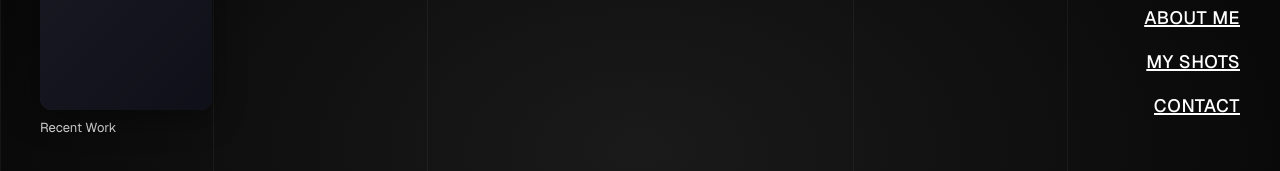
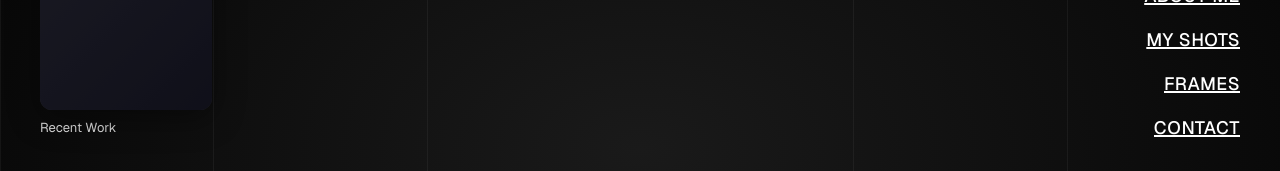
Before and after one commit to shravanbompalli/my-portfolio, a React (Vite) app: page / in a window 1280 px wide. Shown: the part 251-422 px from the top of the page. Built offline with nearby package versions, Linux system fonts and the light colour scheme; no server answers; the database is empty.

Commit message:
feat: add Frames to hero desktop nav and hamburger menu

```diff
--- a/src/components/Navbar.jsx
+++ b/src/components/Navbar.jsx
@@ -150,6 +150,7 @@ export default function Navbar() {
                     { label: 'Home',      href: '/'          },
                     { label: 'Portfolio', href: '/portfolio'  },
                     { label: 'My Shots',  href: '/my-shots'  },
+                    { label: 'Frames',    href: '/frames'    },
                     { label: 'About',     href: '/about'     },
                     { label: 'Contact',   href: '/contact'   },
                   ].map(link => (
--- a/src/pages/Home.jsx
+++ b/src/pages/Home.jsx
@@ -253,6 +253,7 @@ export default function Home() {
               <NavLink to="/portfolio" label="PORTFOLIO" />
               <NavLink to="/about" label="ABOUT ME" />
               <NavLink to="/my-shots" label="MY SHOTS" />
+              <NavLink to="/frames" label="FRAMES" />
               <NavLink to="/contact" label="CONTACT" />
             </nav>
           </div>
```
